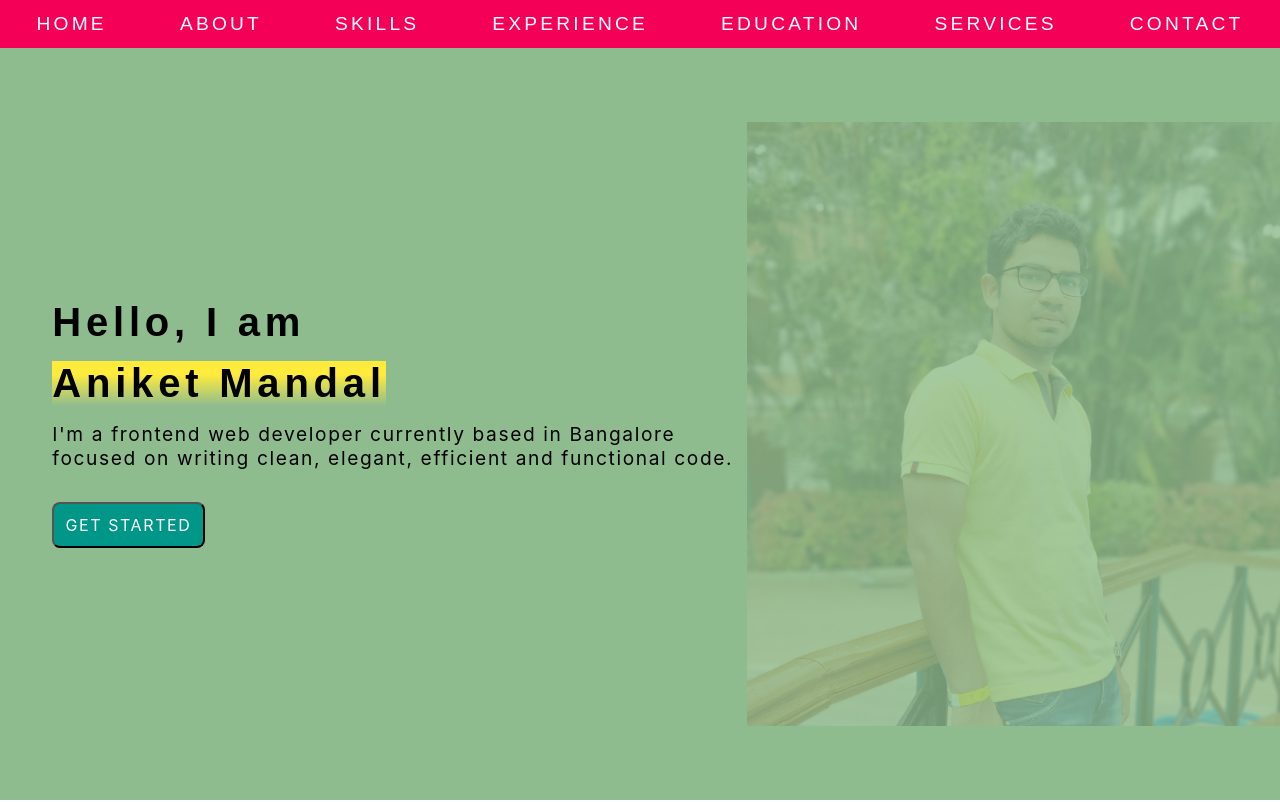
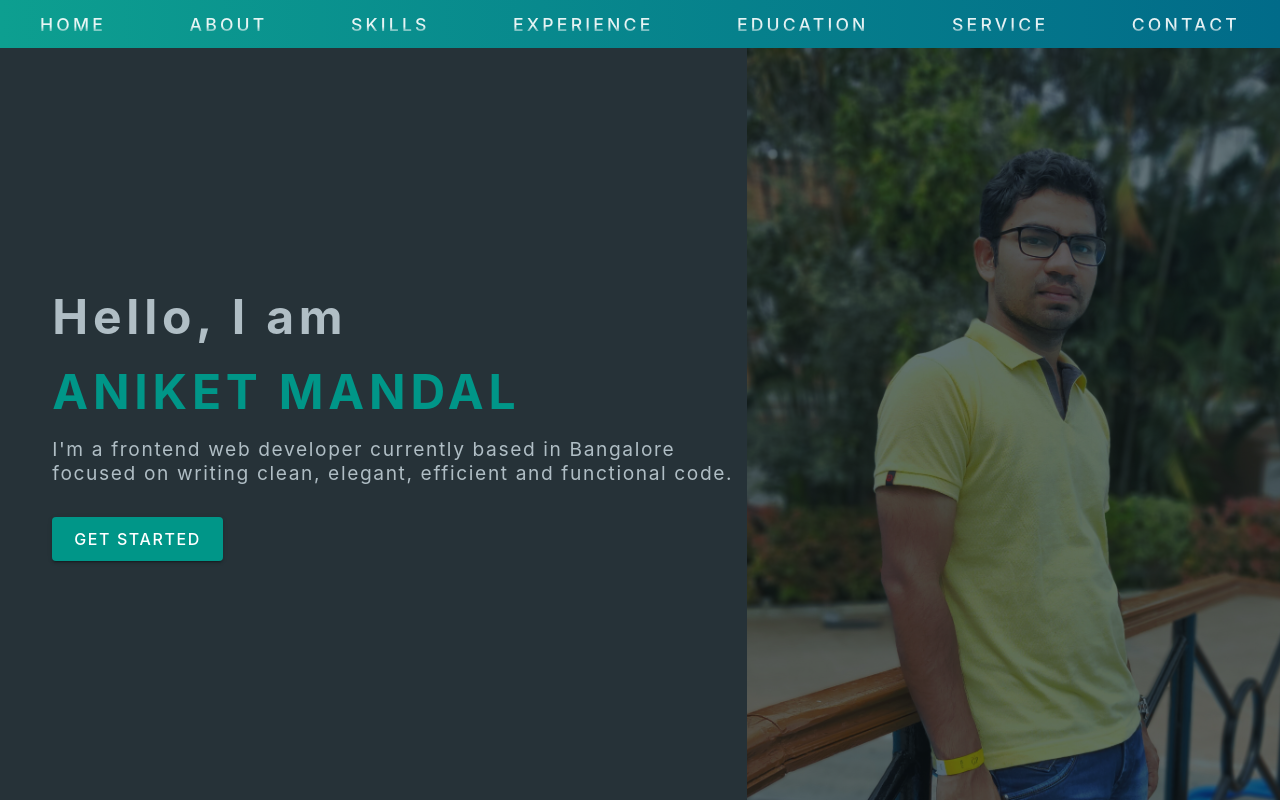
Before and after one commit to aniketDev/my-portfolio-v2, a React (Create React App) app: page / in a window 1280 px wide. Shown: the top 802 px of the page. Built offline with nearby package versions, Linux system fonts and the light colour scheme.

Commit message:
Home and navbar

```diff
--- a/src/assets/scss/_variables.scss
+++ b/src/assets/scss/_variables.scss
@@ -2,9 +2,11 @@
 $home-image: url('/assets/images/header-image.jpg');
 $color-nav-dark: #016b89;
 $color-nav-light: #0d9f90;
+$color-background: rgb(38, 50, 56);
+$color-foreground: rgb(176, 190, 197);
 $color-yellow: #ffeb3b;
 $color-red: #f44336;
-$color-pink: #e91e63;
+$color-pink: #582737;
 $color-purple: #9c27b0;
 $color-deep-purple: #673ab7;
 $color-indigo: #3f51b5;
--- a/src/components/About/About.js
+++ b/src/components/About/About.js
@@ -2,27 +2,26 @@ import React from 'react';
 import { Grid } from '@material-ui/core';
 
 const About = () => {
-  // About Section
   return (
     <Grid container className="about" alignItems="center" alignContent="center">
-      <div class="about__heading section-heading">
+      <div className="about__heading section-heading">
         <h1>
           About Me<span>Let Me Introduce</span>
         </h1>
       </div>
-      <div class="about__images">
-        <div class="image__container">
-          <img src="/assets/images/img1.jpg" alt="" class="img--1" data-aos="fade-right" />
-          <img src="/assets/images/img2.jpg" alt="" class="img--2" data-aos="fade-left" />
-          <img src="/assets/images/img3.jpg" alt="" class="img--3" data-aos="fade-up" />
+      <div className="about__images">
+        <div className="image__container">
+          <img src="/assets/images/img1.jpg" alt="" className="img--1" data-aos="fade-right" />
+          <img src="/assets/images/img2.jpg" alt="" className="img--2" data-aos="fade-left" />
+          <img src="/assets/images/img3.jpg" alt="" className="img--3" data-aos="fade-up" />
         </div>
       </div>
-      <div class="about__info" data-aos="fade-up">
-        <p class="paragraph">
+      <div className="about__info" data-aos="fade-up">
+        <p className="paragraph">
           Hi there, I am Aniket Mandal. I am a professional front-end web developer with 1+ years of
           professional experience.
         </p>
-        <p class="paragraph">
+        <p className="paragraph">
           After passing my M.Tech I started my job as a Project Coordinator in a company named IUMS
           Pvt. Ltd. back in Kolkata. There I find my passion for web development. Soon I changed my
           career and came all the way to Bangalore. Here I started my job as a Front-end Web
@@ -31,12 +30,12 @@ const About = () => {
           designing and developing front end part of the entire application, I learned a lot of
           things by myself and became a passionate web developer.
         </p>
-        <p class="paragraph">
+        <p className="paragraph">
           I try to learn new things each and every day and I feel a day without learning anything
           new is a day wasted.
         </p>
         <a href="https://drive.google.com/uc?authuser=0&id=1W3hs08YNID8hJLBdFikxskHGN769rceY&export=download">
-          <button class="download">Download CV</button>
+          <button className="download">Download CV</button>
         </a>
       </div>
     </Grid>
--- a/src/components/Home/Home.js
+++ b/src/components/Home/Home.js
@@ -1,11 +1,10 @@
 import React from 'react';
-import { Grid } from '@material-ui/core';
+import { Grid, Button } from '@material-ui/core';
 import './Home.scss';
 
 const Home = () => {
   const profileImage = require('../../assets/images/profile-image.jpg');
   return (
-    // Home Section
     <Grid container className="home" alignItems="center" alignContent="center">
       <Grid item xs={7}>
         <div className="home-text-container">
@@ -17,9 +16,9 @@ const Home = () => {
             I'm a frontend web developer currently based in Bangalore <br />
             focused on writing clean, elegant, efficient and functional code.
           </p>
-          <a>
-            <button className="home-button">Get Started</button>
-          </a>
+          <Button size="large" variant="contained" className="home-button">
+            Get Started
+          </Button>
         </div>
       </Grid>
       <Grid item xs={5} className="profile-image-container">
--- a/src/components/Home/Home.scss
+++ b/src/components/Home/Home.scss
@@ -2,14 +2,14 @@
 
 .home {
   height: calc(100vh - 3rem);
-  background: darkseagreen;
+  background: $color-background;
+  color: $color-foreground;
 
   .home-text-container {
     padding-left: 7%;
 
     h1 {
-      font-family: 'Ubuntu', sans-serif;
-      font-size: 2.5rem;
+      font-size: 3rem;
       letter-spacing: 0.3rem;
       margin-bottom: 1rem;
       display: inline-flex;
@@ -18,10 +18,12 @@
       span {
         &:last-child {
           margin-top: 1rem;
-          background: -webkit-linear-gradient(
-            rgba($color-yellow, 1) 30%,
-            rgba($color-yellow, 0) 100%
-          );
+          text-transform: uppercase;
+          color: $color-teal;
+          // background: -webkit-linear-gradient(
+          //   rgba($color-yellow, 1) 30%,
+          //   rgba($color-yellow, 0) 100%
+          // );
         }
       }
     }
@@ -34,45 +36,27 @@
     .home-button {
       font-family: inherit;
       font-size: 1rem;
-      text-transform: uppercase;
       letter-spacing: 0.1rem;
-      padding: 0.7rem;
-      border-radius: 0.5rem;
-      text-decoration: none;
-      overflow: hidden;
       background: $color-teal;
-      cursor: pointer;
-      color: #fff;
+      color: white;
       margin-top: 2rem;
-      outline: none;
-      transition: box-shadow 1s, text-shadow 1s, transform 0.3s;
-
-      &:hover {
-        color: #fff;
-        box-shadow: -0.3rem 0 1rem rgba(255, 255, 255, 0.5), 0.5rem 0 1rem rgba(255, 255, 255, 0.5);
-        text-shadow: 0 0 0.5rem rgba(255, 255, 255, 0.5), 0 0 1rem rgba(255, 255, 255, 0.5),
-          0 0 1.5rem rgba(255, 255, 255, 0.5);
-      }
     }
   }
+
   .profile-image-container {
     width: 100%;
     height: 100%;
-    @include flex-center;
 
     .profile-image {
-      background: url('../../assets/images/profile-image.jpg');
-      background-position: right;
+      background-image: url('../../assets/images/profile-image.jpg');
+      background-color: $color-background;
+      background-position: center;
       background-repeat: no-repeat;
-      background-size: contain;
+      background-size: cover;
       width: 100%;
       height: 100%;
-      opacity: 0.2;
-
-      // img {
-      //   width: 60%;
-      //   height: 100%;
-      // }
+      // opacity: 0.7;
+      background-blend-mode: soft-light; // luminosity, overlay, difference
     }
   }
 }
--- a/src/components/Navbar/Navbar.js
+++ b/src/components/Navbar/Navbar.js
@@ -1,36 +1,34 @@
 import React from 'react';
 import './Navbar.scss';
-import AppBar from '@material-ui/core/AppBar';
+import { Toolbar, Link } from '@material-ui/core';
+
+const sections = [
+  { title: 'Home', url: '#' },
+  { title: 'About', url: '#' },
+  { title: 'Skills', url: '#' },
+  { title: 'Experience', url: '#' },
+  { title: 'Education', url: '#' },
+  { title: 'Service', url: '#' },
+  { title: 'Contact', url: '#' }
+];
 
 const Navbar = () => {
   return (
-    <AppBar position="static" color="secondary">
-      <nav className="navmenu" id="nav">
-        <ul>
-          <li>
-            <a>Home</a>
-          </li>
-          <li>
-            <a>About</a>
-          </li>
-          <li>
-            <a>Skills</a>
-          </li>
-          <li>
-            <a>Experience</a>
-          </li>
-          <li>
-            <a>Education</a>
-          </li>
-          <li>
-            <a>Services</a>
-          </li>
-          <li>
-            <a>Contact</a>
-          </li>
-        </ul>
-      </nav>
-    </AppBar>
+    <Toolbar component="nav" variant="dense" className="toolbarContainer">
+      {sections.map(section => (
+        <Link
+          color="textSecondary"
+          noWrap
+          underline="none"
+          key={section.title}
+          variant="inherit"
+          href={section.url}
+          className="toolbarLink"
+        >
+          <span>{section.title}</span>
+        </Link>
+      ))}
+    </Toolbar>
   );
 };
 
--- a/src/components/Navbar/Navbar.scss
+++ b/src/components/Navbar/Navbar.scss
@@ -1,56 +1,36 @@
 @import '../../assets/scss/variables';
 
-.navmenu {
-  display: grid;
-  height: 3rem;
-  ul {
-    list-style: none;
-    display: grid;
-    grid-auto-flow: column;
-    justify-content: space-around;
-    align-items: center;
+.toolbarContainer {
+  background-image: linear-gradient(to left, $color-nav-dark, $color-nav-light);
+  justify-content: space-between;
+  overflow-x: auto;
   text-transform: uppercase;
-    padding: 0;
-    transition: background-image 0.3s ease-in-out;
+  letter-spacing: 0.2rem;
+  font-size: 1.1rem;
+  font-weight: 500;
 
-    li {
+  .toolbarLink {
+    flex-shrink: 0;
+    padding: 0 1rem;
     display: inline-block;
-      margin: 0 1rem;
     position: relative;
+    background: -webkit-linear-gradient(rgba(255, 255, 255, 0.9) 60%, rgba(255, 255, 255, 0) 100%);
+    -webkit-text-fill-color: transparent;
+    -webkit-background-clip: text;
 
-      a {
-        text-decoration: none;
-        color: #fff;
-        // background: -webkit-linear-gradient(
-        //   rgba(255, 255, 255, 0.9) 40%,
-        //   rgba(255, 255, 255, 0.2) 100%
-        // );
-        // -webkit-text-fill-color: transparent;
-        // -webkit-background-clip: text;
-        font-family: 'Ubuntu', sans-serif;
-        font-weight: 500;
-        padding: 0 0.7rem;
-        letter-spacing: 0.2rem;
-        font-size: 1.2rem;
-
+    span {
       &::after {
         content: '';
         display: block;
         width: 0;
+        height: 0.2rem;
         position: absolute;
-          height: 0.2rem;
         background: $color-amber;
         transition: width 350ms ease-out;
       }
 
       &:hover {
         color: $color-yellow;
-          // background: -webkit-linear-gradient(
-          //   rgba($color-yellow, 1) 50%,
-          //   rgba($color-yellow, 0.7) 100%
-          // );
-          // -webkit-text-fill-color: transparent;
-          // -webkit-background-clip: text;
 
         &::after {
           width: 100%;
@@ -59,9 +39,3 @@
     }
   }
 }
-}
-
-.nav-bg {
-  background-image: linear-gradient(to left, $color-nav-dark, $color-nav-light);
-  height: $nav-height;
-}
--- a/src/index.scss
+++ b/src/index.scss
@@ -2,6 +2,7 @@ body {
   margin: 0;
   font-family: -apple-system, BlinkMacSystemFont, 'Segoe UI', 'Roboto', 'Oxygen', 'Ubuntu',
     'Cantarell', 'Fira Sans', 'Droid Sans', 'Helvetica Neue', sans-serif;
+  // font-family: 'Roboto', 'Calibri', 'Arial', sans-serif;
   -webkit-font-smoothing: antialiased;
   -moz-osx-font-smoothing: grayscale;
   scroll-behavior: smooth;
```
Also changed, not shown: src/components/About/About.scss (added, +76 -0 lines). Lines whose indentation alone changed are shown as unchanged.
